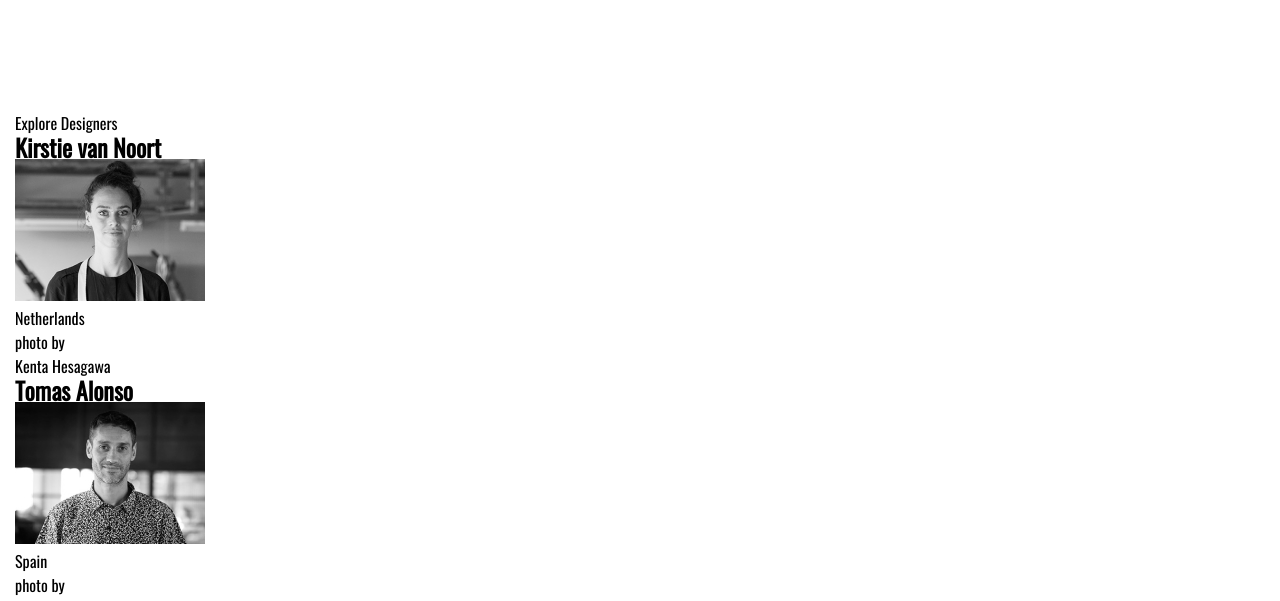
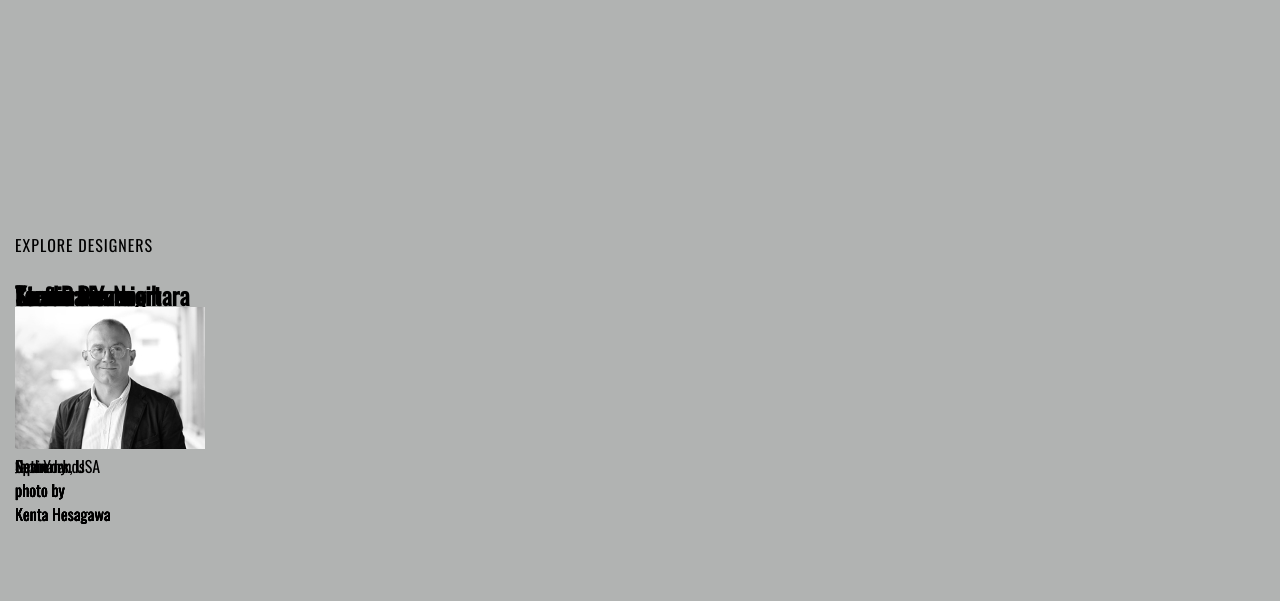
Before and after one commit to Vlad-Shaitanov/Websites, a plain HTML site: page The Art of Arita (with GreenSock)/index.html in a window 1280 px wide. Shown: the part 189-790 px from the top of the page. Drawn offline with Linux system fonts and the light colour scheme.

Commit message:
start slides styling

```diff
--- a/The Art of Arita (with GreenSock)/index.html
+++ b/The Art of Arita (with GreenSock)/index.html
@@ -54,7 +54,7 @@
 				<button class="burger header__burger" aria-label="Open Menu"></button>
 			</div>
 		</header>
-		<main class="main__wrapper">
+		<main class="main-wrapper">
 			<h1 class="visually-hidden">Designers studio Arita</h1>
 			<section class="main-section slide-1">
 				<div class="container">
--- a/The Art of Arita (with GreenSock)/scss/style.scss
+++ b/The Art of Arita (with GreenSock)/scss/style.scss
@@ -43,6 +43,10 @@ img {
 ul {
 	list-style: none;
 }
+
+// * {
+// 	outline: 1px solid red;
+// }
 
 .site-container {
 	overflow: hidden;
@@ -151,6 +155,7 @@ ul {
 	position: absolute;
 	left: 0;
 	top: 0;
+	// top: -10%;
 	width: 100%;
 	z-index: 20;
 	min-width: 320px;
@@ -185,6 +190,8 @@ ul {
 .nav__list {
 	display: flex;
 	align-items: center;
+	margin: 0;
+	padding: 0;
 }
 
 .nav__item {
@@ -234,6 +241,72 @@ ul {
 	margin-left: 15%;
 }
 
-.main__wrapper {
-	padding-top: 300px;
+// .main-wrapper {
+// 	padding-top: 300px;
+// }
+
+.main-section {
+	position: relative;
+	display: flex;
+	flex-direction: column;
+	justify-content: center;
+	height: 100vh;
+	min-height: 750px;
+	transition: background-color 1s;
+
+	&__explore {
+		letter-spacing: 1px;
+		text-transform: uppercase;
+		// opacity: 0;
+		// transform: translateY(100px);
+	}
 }
+
+.slide-1 {
+	background-color: #b1b3b2;
+}
+
+.slide-2 {
+	background-color: #f1f1f1;
+}
+
+.slide-3 {
+	background-color: #b5b7b4;
+}
+
+.slide-4 {
+	background-color: #b5b8c2;
+}
+
+.slide-5 {
+	background-color: #c4c3c0;
+}
+
+.wrapper {
+	position: relative;
+	z-index: 100;
+	display: flex;
+	justify-content: space-between;
+}
+
+.slides-container__left {
+	position: relative;
+	width: 48%;
+	flex-shrink: 0;
+	padding-top: 67px;
+}
+
+.slides-container__slide {
+	position: absolute;
+	z-index: 20;
+	width: 100%;
+	left: 0;
+	top: calc(67px + 50px);
+	pointer-events: none;
+	/* opacity: 0; */
+
+	&--active {
+		pointer-events: auto;
+		opacity: 1;
+	}
+}
```
Also changed, not shown: The Art of Arita (with GreenSock)/css/style.css.
